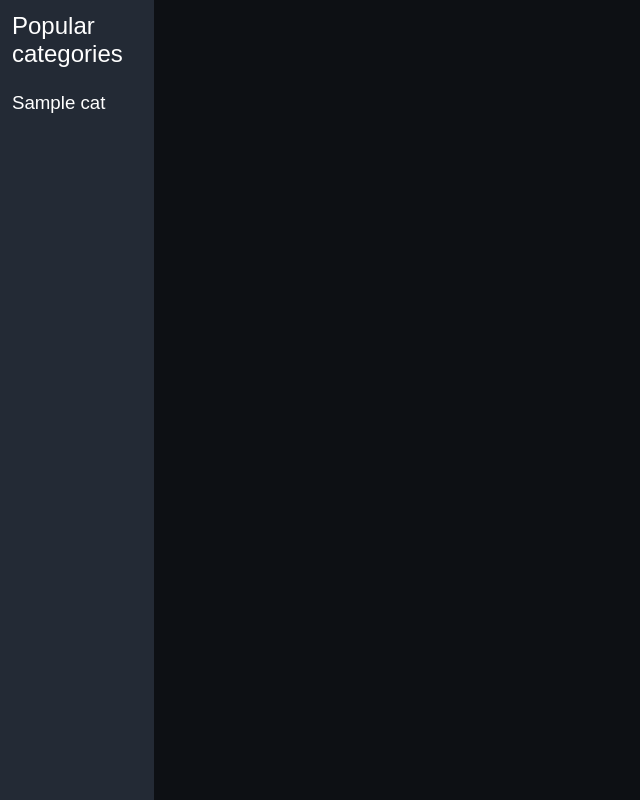
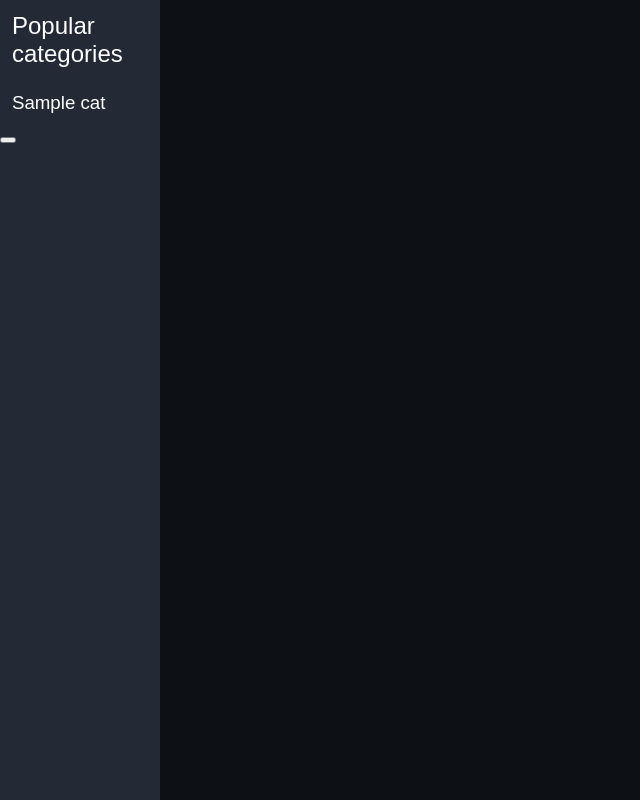
Before and after one commit to ArachnidNetworks/spiderbook2, a Flask app: template templates/home.html in a window 1280 px wide. Shown: the whole page, without its empty margins (0-640 px from the left). Run offline with Flask 2, Linux system fonts and the light colour scheme; the template is opened without the code that fills it: most values are stand-ins (such as "Sample title", 1, 10 or a date in 2020).

Commit message:
Finished aside anti-x-overflow technique

```diff
--- a/app.py
+++ b/app.py
@@ -41,7 +41,7 @@ def home(page):
         limit = 3
         off = int(page)*limit
         posts = dbi.get_posts("ORDER BY postts DESC OFFSET %s LIMIT %s", (off, limit))
-        popular = dbi.get_popular_cats(5)
+        popular = dbi.get_popular_cats(4)
         return render_template("home.html", title="Home", posts=posts, popular=popular)
     except:
         return abort(SERVER)
--- a/static/css/default.css
+++ b/static/css/default.css
@@ -1,3 +1,7 @@
+:root {
+    --aside-len: 160px;
+}
+
 * {
     color: white;
     font-family: Arial, Helvetica;
@@ -16,8 +20,9 @@ html, body {
     top: 0; left: 0;
     position: fixed;
     height: 100%;
-    width: 12%;
+    width: var(--aside-len);
     background-color: #232a35;
+    overflow-x: hidden;
 }
 
 #popular-cats-h {
@@ -49,5 +54,5 @@ html, body {
 }
 
 #cont {
-    margin-left: 12%;
+    margin-left: var(--aside-len);
 }
--- a/templates/default.html
+++ b/templates/default.html
@@ -12,16 +12,20 @@
         <h2 id="popular-cats-h">Popular categories</h2>
         <ul id="popular-cats-l">
             {% for cat in popular %}
-                <li><a href="{{ url_for('catpost', category=cat) }}" class="cat">{{ cat }}</a></li>
+                {% if cat|length < 16 %}
+                    <li><a href="{{ url_for('catpost', category=cat) }}" class="cat">{{ cat }}</a></li>
+                {% endif %}
             {% endfor %}
         </ul>
+        <button></button>
     </aside>
     <div id="cont">
     {% block category %}
     {% endblock category %}
-    {% block content %}
-    <main></main>
-    {% endblock content %}
+        <main>
+            {% block content %}
+            {% endblock content %}
+        </main>
     </div>
 </body>
 </html>
```
